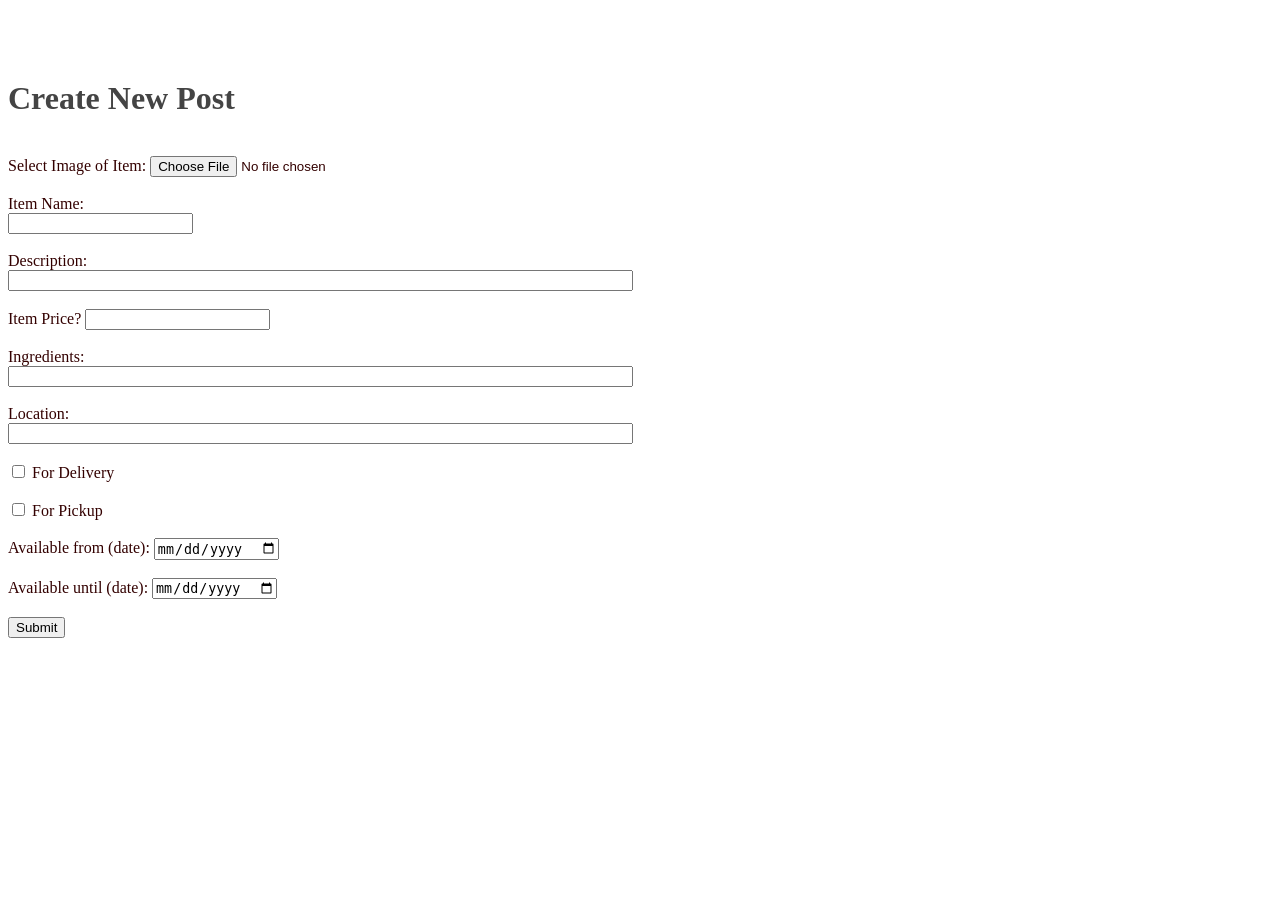
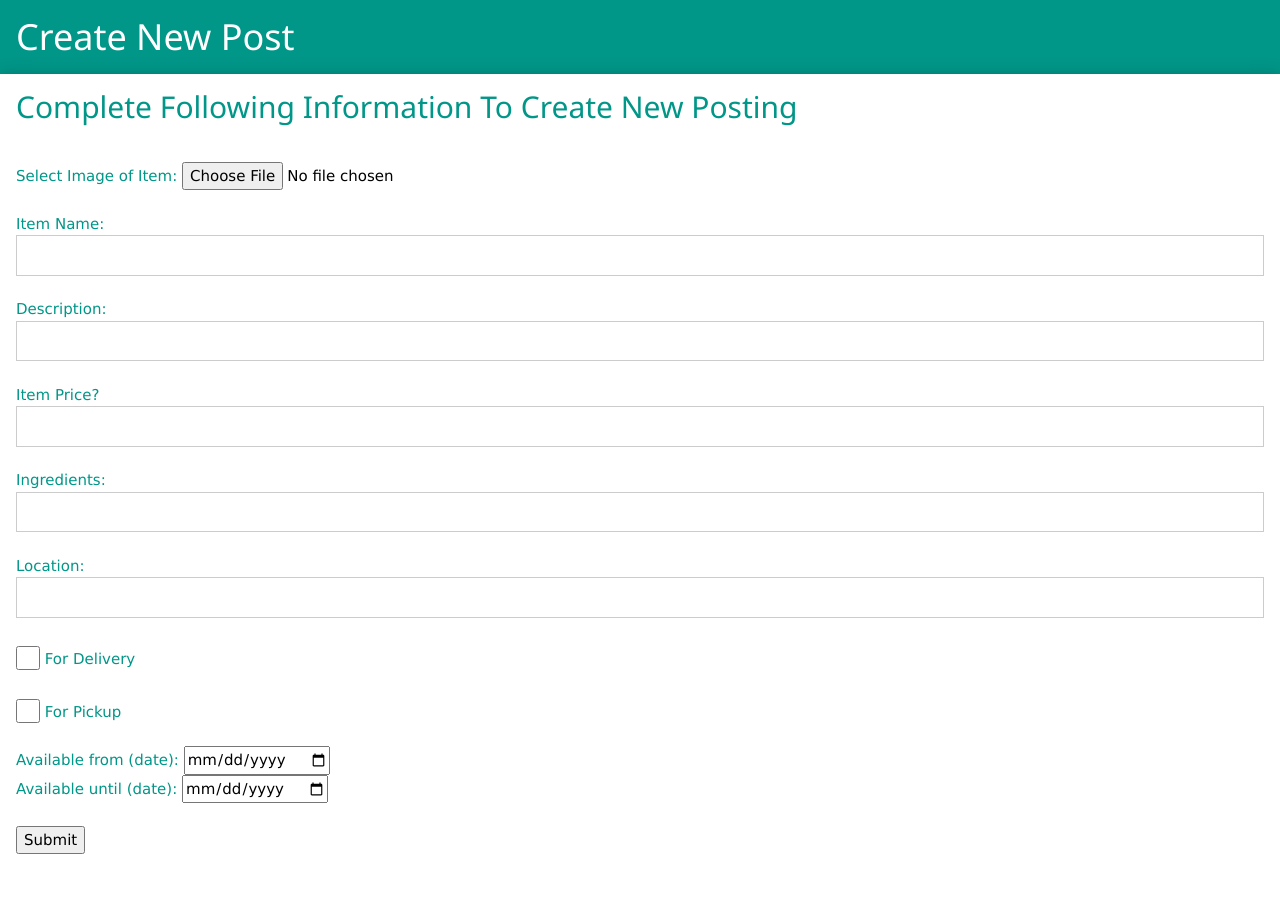
Before and after one commit to zhenglinxiao/codejam2020, a Flask app: page /new_post in a window 1280 px wide. Before the commit the page ends 638 px from the top, so only its background shows below. Run offline with Flask 2, Linux system fonts and the light colour scheme.

Commit message:
Styled 3 HTML files
- create account
- login
- make new post

```diff
--- a/webapp/foodjiji/templates/new_post.html
+++ b/webapp/foodjiji/templates/new_post.html
@@ -1,56 +1,59 @@
 <!DOCTYPE html>
 <html lang="en">
 <head>
-    <link rel="stylesheet" type="text/css" href="./static/main.css">
+    <meta name="viewport" content="width=device-width, initial-scale=1">
+	<link rel="stylesheet" href="https://www.w3schools.com/w3css/4/w3.css">
 </head>
 <body>
 
-    <h1>Create New Post</h1>
-    <form method="POST" action="/writing_post">
+    <div class="w3-container w3-teal"><h1>Create New Post</h1></div>
+    <form class="w3-container w3-card-4" method="POST" action="/writing_post">
+		<h2 class="w3-text-teal">Complete Following Information To Create New Posting</h2>
 		<br>
-		<label for="img">Select Image of Item:</label>
+		<label class="w3-text-teal" for="img">Select Image of Item:</label>
 		<input type="file" id="img" name="img" accept="image/*" />
 		<br><br>
 
-        <label>Item Name:</label>
+        <label class="w3-text-teal">Item Name:</label>
 		<br>
-        <input id="item_name" name="item_name" type="text"/>
-		<br><br>
+        <input class="w3-input w3-border" id="item_name" name="item_name" type="text"/>
+		<br>
 
-		<label>Description:</label>
+		<label class="w3-text-teal">Description:</label>
 		<br>
-		<input id="description" name="description" type="text" size="75" />
-		<br><br>
+		<input class="w3-input w3-border" id="description" name="description" type="text" size="75" />
+		<br>
 
-		<label>Item Price? </label>
-		<input id="price" name="price" type=number min=0 step=0.05 />
-		<br><br>
+		<label class="w3-text-teal">Item Price? </label>
+		<input class="w3-input w3-border" id="price" name="price" type=number min=0 step=0.05 />
+		<br>
 
-		<label>Ingredients:</label>
+		<label class="w3-text-teal">Ingredients:</label>
 		<br>
-		<input id="ingredients" name="ingredients" type="text" size="75" />
-		<br><br>
+		<input class="w3-input w3-border" id="ingredients" name="ingredients" type="text" size="75" />
+		<br>
 
-		<label>Location:</label>
+		<label class="w3-text-teal">Location:</label>
 		<br>
-		<input id="location" name="location" type="text" size="75" />
-		<br><br>
+		<input class="w3-input w3-border" id="location" name="location" type="text" size="75" />
+		<br>
 
-        <input id="delivery" name="delivery" type="checkbox" value="1" />
-		<label for="delivery"> For Delivery</label><br><br>
+        <input  class="w3-check" id="delivery" name="delivery" type="checkbox" value="1" />
+		<label class="w3-text-teal" for="delivery"> For Delivery</label><br><br>
 
-		<input id="pickup" name="pickup" type="checkbox" value="2" />
-		<label for="pickup"> For Pickup</label><br><br>
+		<input class="w3-check" id="pickup" name="pickup" type="checkbox" value="2" />
+		<label class="w3-text-teal" for="pickup"> For Pickup</label><br><br>
 
-		<label>Available from (date):</label>
+		<label class="w3-text-teal">Available from (date):</label>
 		<input type="date" id="start_date" name="start_date" />
-		<br><br>
+		<br>
 
-		<label>Available until (date):</label>
+		<label class="w3-text-teal">Available until (date):</label>
 		<input type="date" id="end_date" name="end_date" />
 		<br><br>
 
         <div class="button"><input type="submit"/></div>
+		<br><br>
     </form>
 </body>
 </html>
```
Also changed, not shown: webapp/foodjiji/templates/create_account.html (+12 -9 lines), webapp/foodjiji/templates/login.html (+17 -10 lines).
